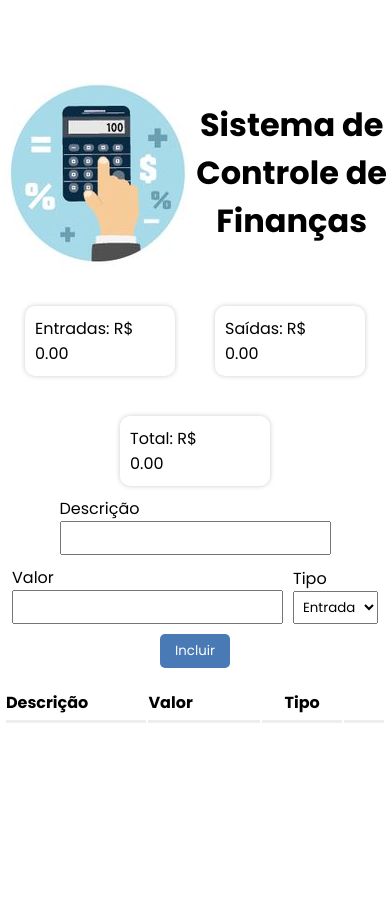
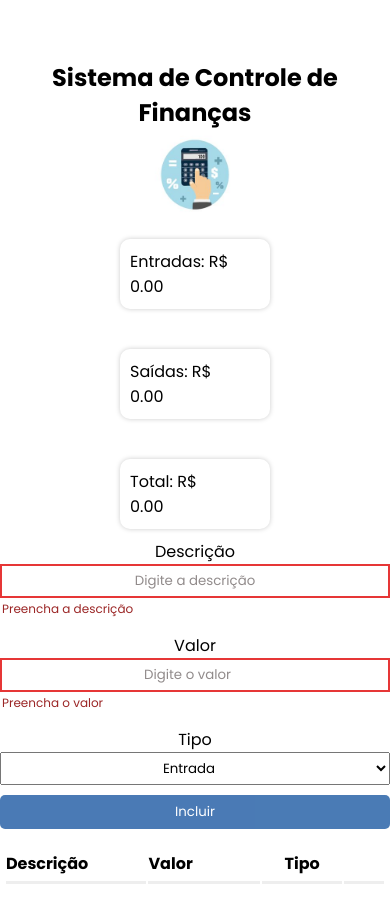
Before and after one commit to lilian-rangel/Projeto-Controle-de-Financas, a plain HTML site: page index.html in a window 390 px wide. Both pictures are taken after a click on the button "Incluir". Before the commit the page ends 844 px from the top, so only its background shows below. Drawn offline with nearby package versions, Linux system fonts and the light colour scheme.

Commit message:
:construction: feat: create a validation for the inputs

```diff
--- a/assets/css/styles.css
+++ b/assets/css/styles.css
@@ -152,3 +152,53 @@ i {
     width: 80px;
     text-align: center;
 }
+
+
+.span-required{
+    font-size: 12px;
+    margin: 0 0 3px;
+    padding: 2px;
+    color: #9b2626;
+    display: none;
+}
+::placeholder {
+    text-align: center;
+    color: #918b8b;
+}
+
+@media screen and (max-width: 768px){
+    .cabecalho {
+        flex-direction: column;
+        align-items: center;
+    }
+    .titulo-cabecalho {
+        font-size: 1.7rem;
+    }
+    .img-cabecalho {
+        order: 2;
+    }
+    .img-cabecalho img {
+        width: 50%;
+    }
+    .resume {
+        align-items: center;
+    }
+    .newItem {
+        flex-direction: column;
+        align-items: initial;
+    }
+    label, input, select {
+        text-align: center;
+    }
+
+
+}
+
+@media screen and (max-width: 576px) {
+    .titulo-cabecalho {
+        font-size: 1.5rem;
+    }
+    .resume {
+        flex-direction: column;
+    }
+}
--- a/assets/js/script.js
+++ b/assets/js/script.js
@@ -12,8 +12,12 @@ const total = document.querySelector(".total");
 let items;
 
 btnNew.onclick = () => {
-    if (descItem.value === "" || amount.value === "" || type.value === "") {
-        return alert("Preencha todos os campos");
+
+    descriptionValidate();
+    amountValidate();
+
+    if(campos[0].value.length == "" || campos[1].value.length == "") {
+        return
     }
 
     items.push({
@@ -28,6 +32,7 @@ btnNew.onclick = () => {
 
     descItem.value = "";
     amount.value = "";
+
 };
 
 // Funções
@@ -97,3 +102,42 @@ const getItensBD = () => JSON.parse(localStorage.getItem("db_items")) ?? [];
 const setItensBD = () => localStorage.setItem("db_items", JSON.stringify(items));
 
 loadItens();
+
+
+
+// testes
+
+const campos = document.querySelectorAll(".required");
+const spans = document.querySelectorAll(".span-required");
+
+function setError(index){
+    campos[index].style.border = "2px solid #e63636";
+    spans[index].style.display = "block";
+}
+
+function removeError(index){
+    campos[index].style.border = "";
+    spans[index].style.display = "none";
+}
+
+function descriptionValidate() {
+    if(campos[0].value.length == "")
+    {
+        setError(0);
+    }
+    else
+    {
+        removeError(0);
+    }
+}
+
+function amountValidate(){
+    if(campos[1].value.length == "")
+    {
+        setError(1);
+   }
+    else
+    {
+        removeError(1);
+    }
+}
--- a/index.html
+++ b/index.html
@@ -36,11 +36,15 @@
         <div class="newItem">
             <div class="divDesc">
                 <label for="desc">Descrição</label>
-                <input type="text" id="desc" />
+                <input type="text" id="desc" class="required" placeholder="Digite a descrição" oninput="descriptionValidate()"/>
+                <span class="span-required">Preencha a descrição</span>
+
             </div>
             <div class="divAmount">
                 <label for="amount">Valor</label>
-                <input type="number" id="amount" />
+                <input type="number" id="amount" class="required" placeholder="Digite o valor" oninput="amountValidate()"/>
+                <span class="span-required">Preencha o valor</span>
+
             </div>
             <div class="divType">
                 <label for="type">Tipo</label>
@@ -49,7 +53,7 @@
                     <option>Saída</option>
                 </select>
             </div>
-            <button id="btnNew">Incluir</button>
+            <button id="btnNew" type="submit">Incluir</button>
         </div>
         <div class="divTable">
             <table>
```
